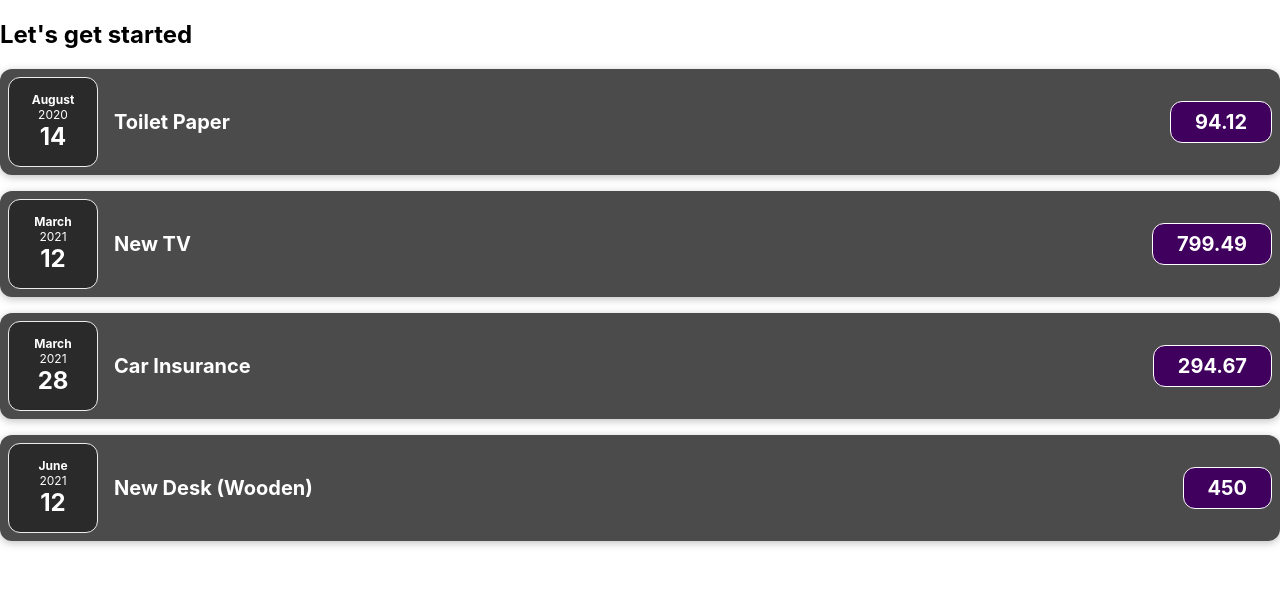
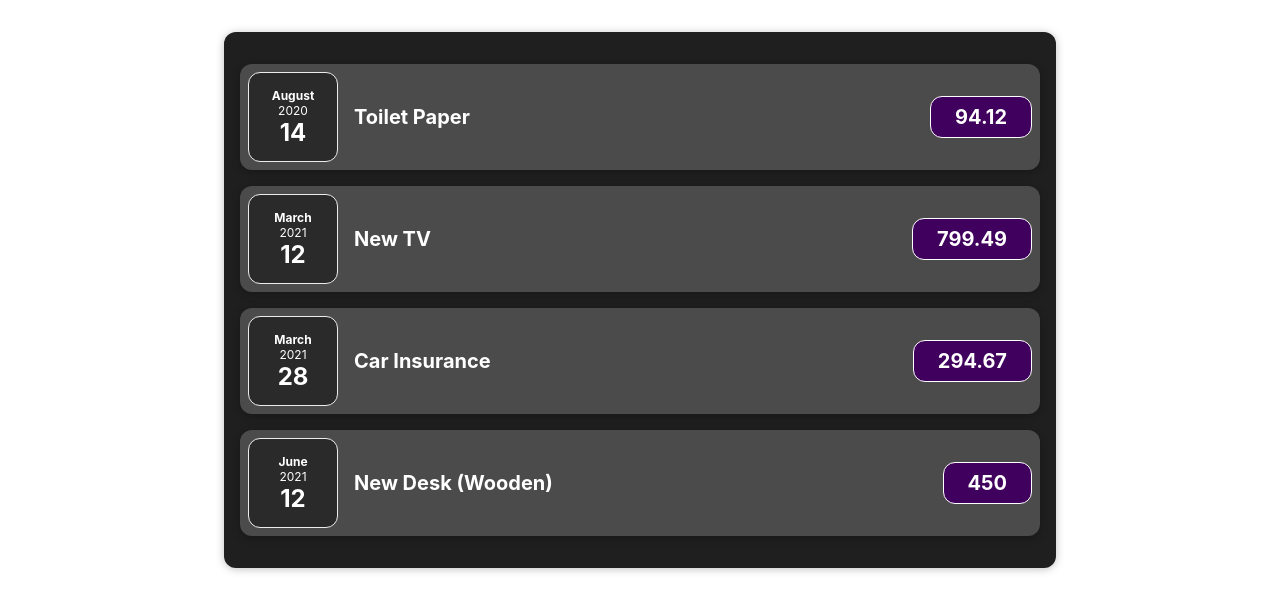
Before and after one commit to romankolivashko/expense-tracker, a JavaScript app: page / in a window 1280 px wide. Shown: the top 612 px of the page. Built offline with nearby package versions, Linux system fonts and the light colour scheme; the HTML template or start-up script is replaced by a standard one.

Commit message:
Created separate Expenses component

```diff
--- a/src/App.js
+++ b/src/App.js
@@ -1,4 +1,5 @@
 import ExpenseItem from "./components/ExpenseItem";
+import Expenses from "./components/Expenses";
 
 function App() {
   const expenses = [
@@ -24,29 +25,7 @@
   ];
 
   return (
-    <div>
-      <h2>Let's get started</h2>
-      <ExpenseItem
-        title={expenses[0].title}
-        amount={expenses[0].amount}
-        date={expenses[0].date}
-      />
-      <ExpenseItem
-        title={expenses[1].title}
-        amount={expenses[1].amount}
-        date={expenses[1].date}
-      />
-      <ExpenseItem
-        title={expenses[2].title}
-        amount={expenses[2].amount}
-        date={expenses[2].date}
-      />
-      <ExpenseItem
-        title={expenses[3].title}
-        amount={expenses[3].amount}
-        date={expenses[3].date}
-      />
-    </div>
+    <Expenses items={expenses} />
   );
 }
 
--- /dev/null
+++ b/src/components/Expenses.css
@@ -0,0 +1,9 @@
+.expenses {
+  padding: 1rem;
+  background-color: rgb(31, 31, 31);
+  margin: 2rem auto;
+  width: 50rem;
+  max-width: 95%;
+  border-radius: 12px;
+  box-shadow: 0 1px 8px rgba(0, 0, 0, 0.25);
+}
--- /dev/null
+++ b/src/components/Expenses.js
@@ -0,0 +1,31 @@
+import ExpenseItem from "./ExpenseItem";
+import './Expenses.css';
+
+function Expenses(props) {
+  return(
+    <div className="expenses">
+      <ExpenseItem
+        title={props.items[0].title}
+        amount={props.items[0].amount}
+        date={props.items[0].date}
+      />
+      <ExpenseItem
+        title={props.items[1].title}
+        amount={props.items[1].amount}
+        date={props.items[1].date}
+      />
+      <ExpenseItem
+        title={props.items[2].title}
+        amount={props.items[2].amount}
+        date={props.items[2].date}
+      />
+      <ExpenseItem
+        title={props.items[3].title}
+        amount={props.items[3].amount}
+        date={props.items[3].date}
+      />
+    </div>
+  )
+}
+
+export default Expenses;
```
Also changed, not shown: 1 other file (tests, documents, lock files or other folders).
